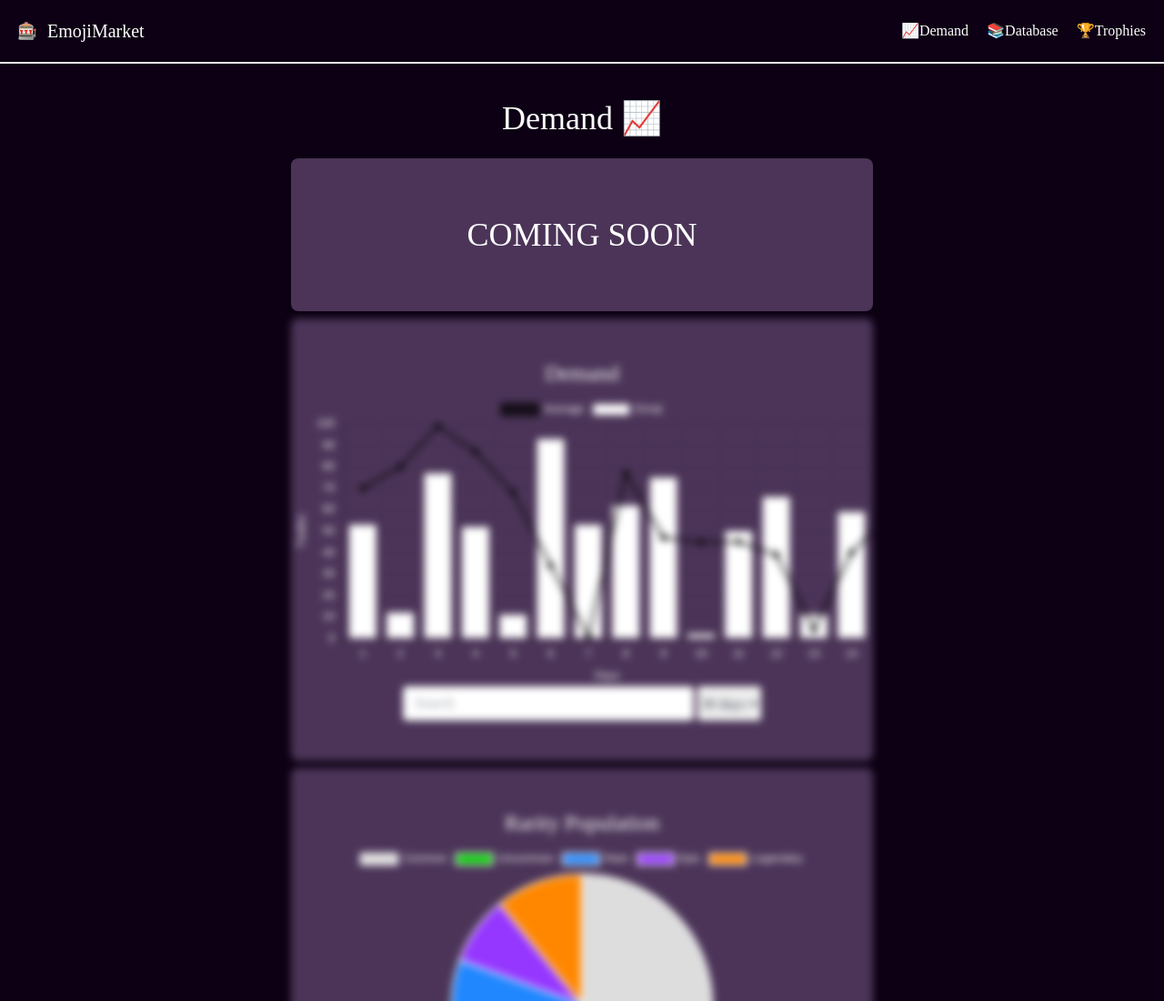
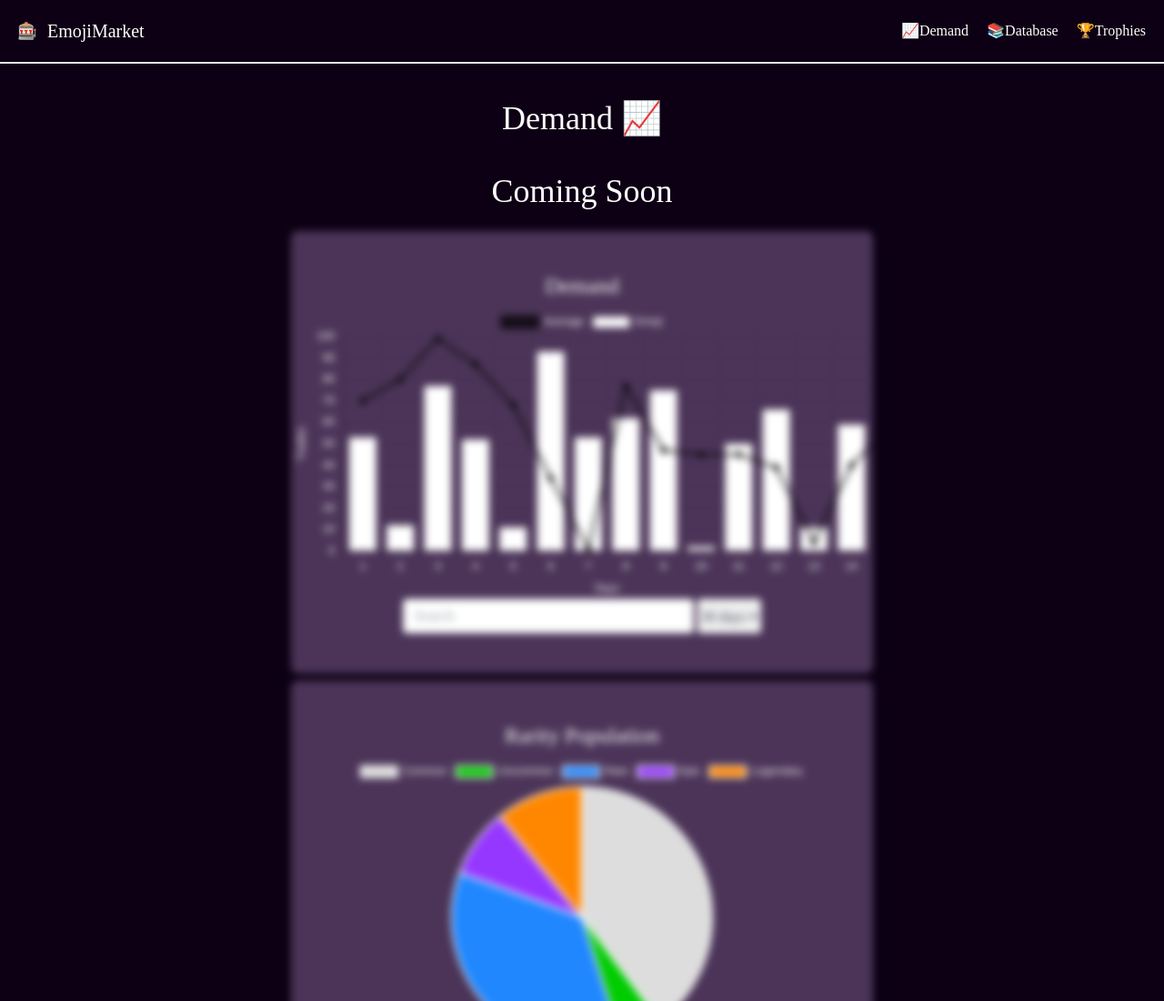
Before and after one commit to Tabadia/emojimarket, a website: page docs/demand.html in a window 1280 px wide. Shown: the top 1100 px of the page at 91% size. Drawn offline with nearby package versions, Linux system fonts and the light colour scheme; a web font is replaced by a local one.

```diff
--- a/docs/demand.html
+++ b/docs/demand.html
@@ -29,13 +29,7 @@
 
     <main>
       <h1 class="text-center text-4xl mt-10 mb-4">Demand 📈</h1>
-      <div class="flex justify-center">
-        <div class="block rounded-lg shadow-lg bg-accent sm:w-1/2 sm:mx-0 mx-10 w-full text-center mt-2 py-10">
-          <div class="p-6">
-              <h1 class="text-center text-4xl">COMING SOON</h1>
-          </div>
-        </div>
-      </div>
+      <h1 class="text-center text-4xl mt-10 mb-4">Coming Soon</h1>
       <div class="blur-sm">
         <div class="flex justify-center sm:mx-0 mx-5">
           <div class="block rounded-lg shadow-lg bg-accent sm:w-1/2 w-5/6 text-center mt-2 py-5">
```
Also changed, not shown: docs/database.js (+18 -16 lines).
